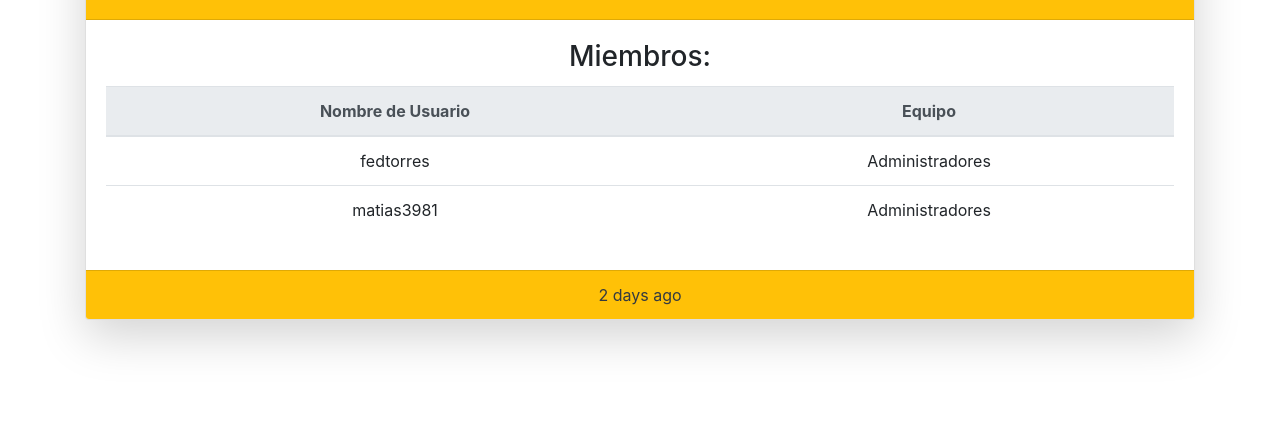
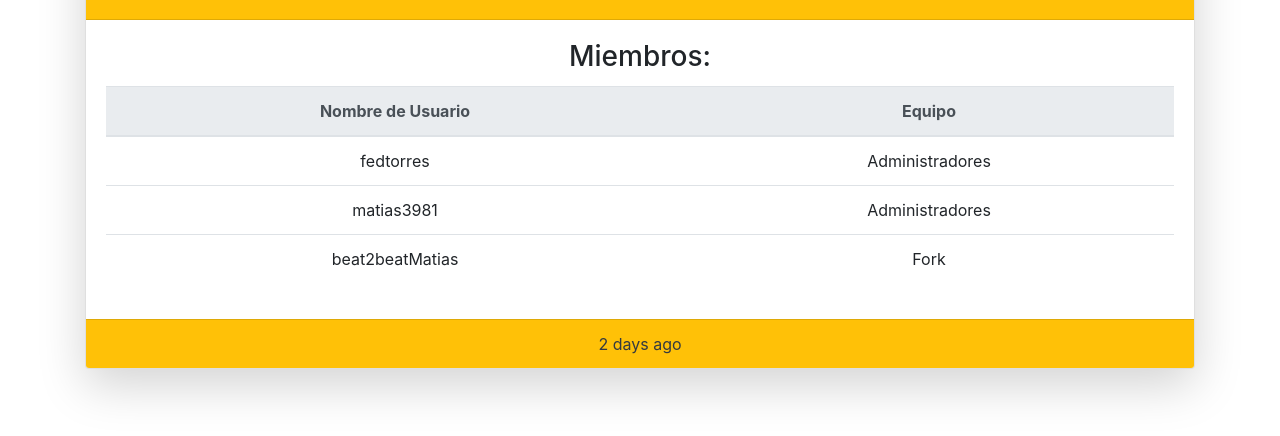
Before and after one commit to master-beat2beatmatias/mastermeli-1, a plain HTML site: page index.html in a window 1280 px wide. Shown: the part 180-616 px from the top of the page. Drawn offline with nearby package versions, Linux system fonts and the light colour scheme.

Commit message:
pull request ejercicio fork

```diff
--- a/index.html
+++ b/index.html
@@ -31,6 +31,10 @@
                               <td>matias3981</td>
                               <td>Administradores</td>
                             </tr>
+                            <tr>
+                              <td>beat2beatMatias</td>
+                              <td>Fork</td>
+                            </tr>
 
                         </table>
                     </div>
```
